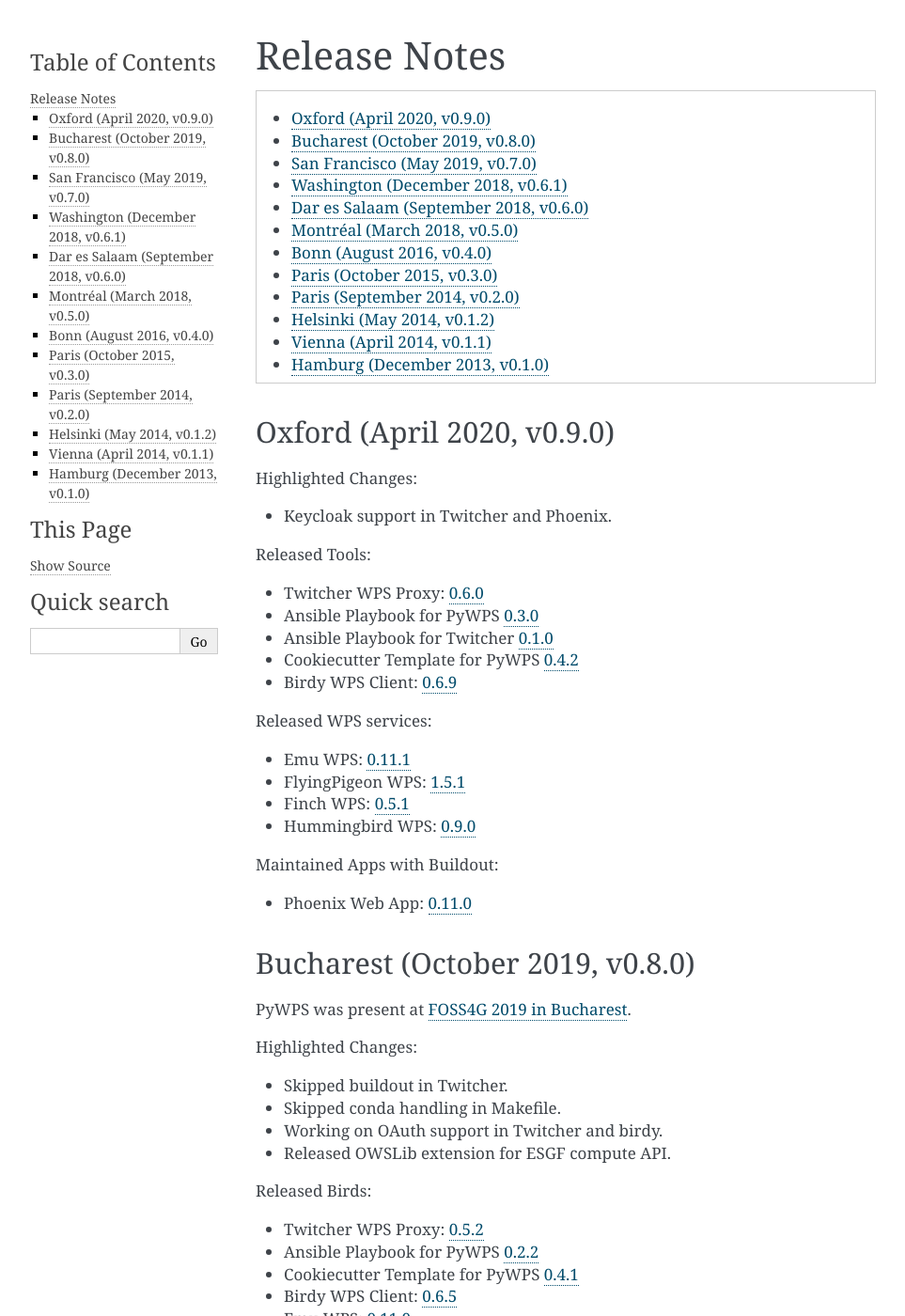
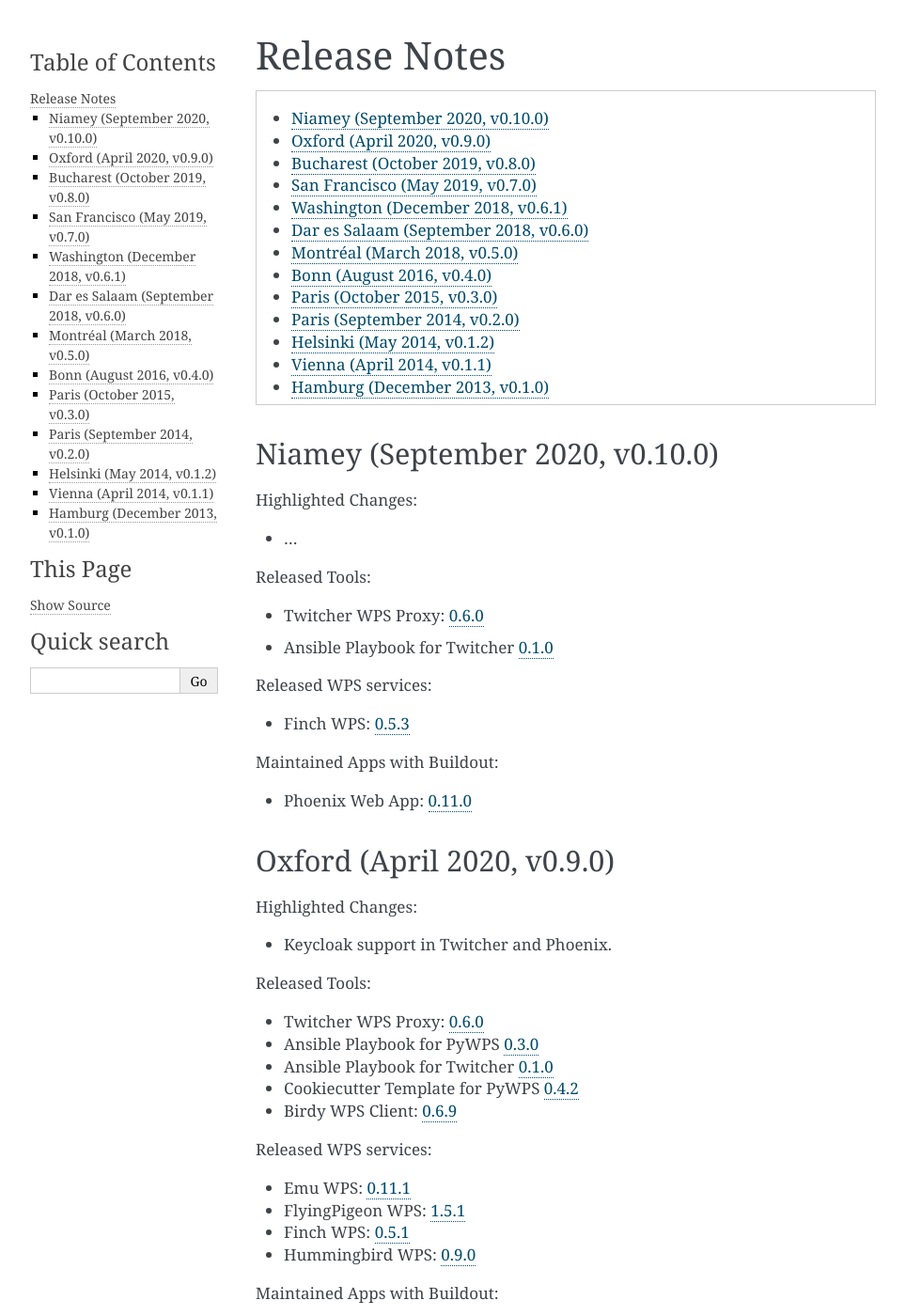
Before and after one commit to bird-house/birdhouse-docs, a Sphinx documentation site: the page built from docs/source/release_notes.rst, in a window 1280 px wide and 1400 px high. Shown: the whole window at 94% size, without its empty margins (148-1111 px from the left). Built offline with Sphinx 7.4.7, drawn with Linux system fonts in a browser that asks for light colours; pages that are not in the unit, such as notebooks, are missing from menus.

Commit message:
added initial release notes for niamey

```diff
--- a/docs/source/release_notes.rst
+++ b/docs/source/release_notes.rst
@@ -8,6 +8,33 @@
    :local:
    :depth: 2
    :backlinks: none
+
+
+Niamey (September 2020, v0.10.0)
+================================
+
+Highlighted Changes:
+
+* ...
+
+Released Tools:
+
+* Twitcher WPS Proxy: `0.6.0 <https://github.com/bird-house/twitcher/releases/tag/v0.6.0>`_
+.. * Ansible Playbook for PyWPS `0.3.0 <https://github.com/bird-house/ansible-wps-playbook/releases/tag/v0.3.0>`_
+* Ansible Playbook for Twitcher `0.1.0 <https://github.com/bird-house/ansible-twitcher-playbook/releases/tag/v0.1.0>`_
+.. * Cookiecutter Template for PyWPS `0.4.2 <https://github.com/bird-house/cookiecutter-birdhouse/releases/tag/v0.4.2>`_
+.. * Birdy WPS Client: `0.6.9 <https://github.com/bird-house/birdy/releases/tag/v0.6.9>`_
+
+Released WPS services:
+
+.. * Emu WPS: `0.11.1 <https://github.com/bird-house/emu/releases/tag/v0.11.1>`_
+.. * FlyingPigeon WPS: `1.5.1 <https://github.com/bird-house/flyingpigeon/releases/tag/v1.5.1>`_
+* Finch WPS: `0.5.3 <https://github.com/bird-house/finch/releases/tag/v0.5.3>`_
+.. * Hummingbird WPS: `0.9.0 <https://github.com/bird-house/hummingbird/releases/tag/v0.9.0>`_
+
+Maintained Apps with Buildout:
+
+* Phoenix Web App: `0.11.0 <https://github.com/bird-house/pyramid-phoenix/releases/tag/v0.11.0>`_
 
 
 Oxford (April 2020, v0.9.0)
```
